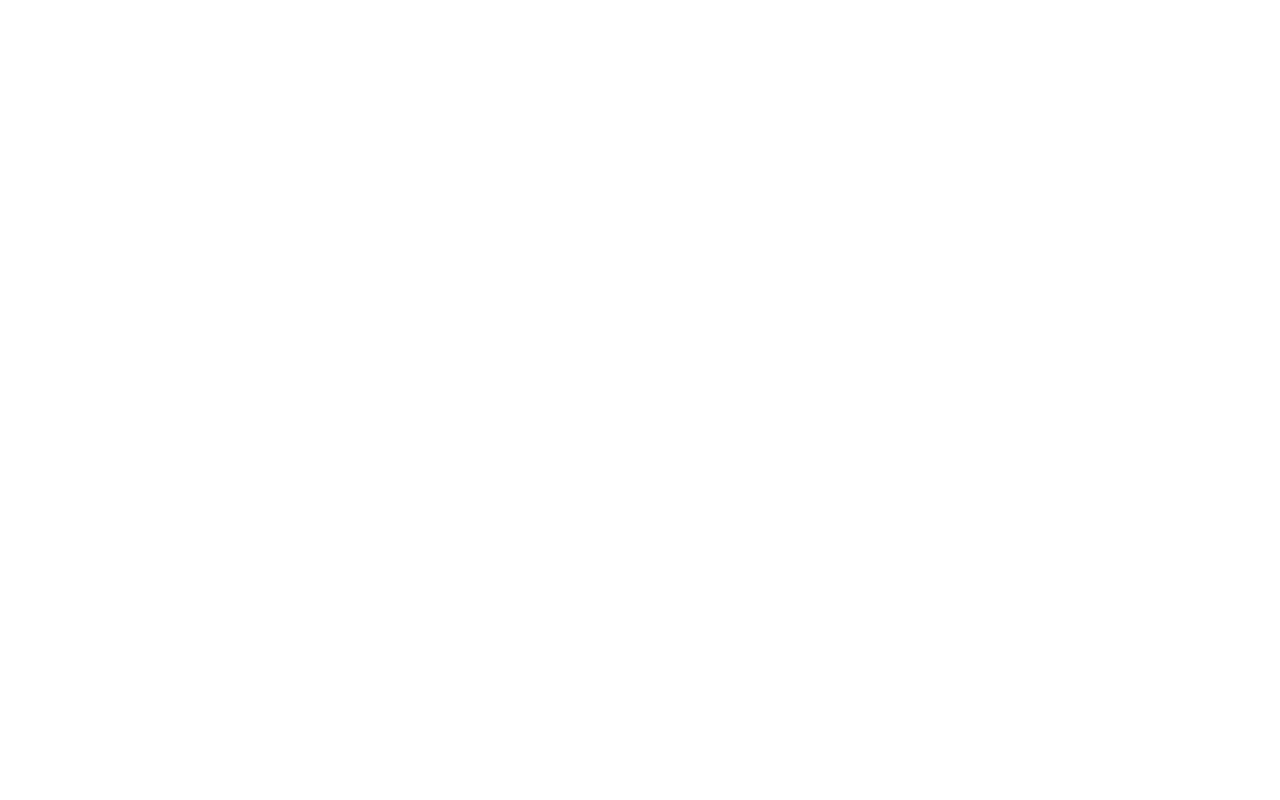
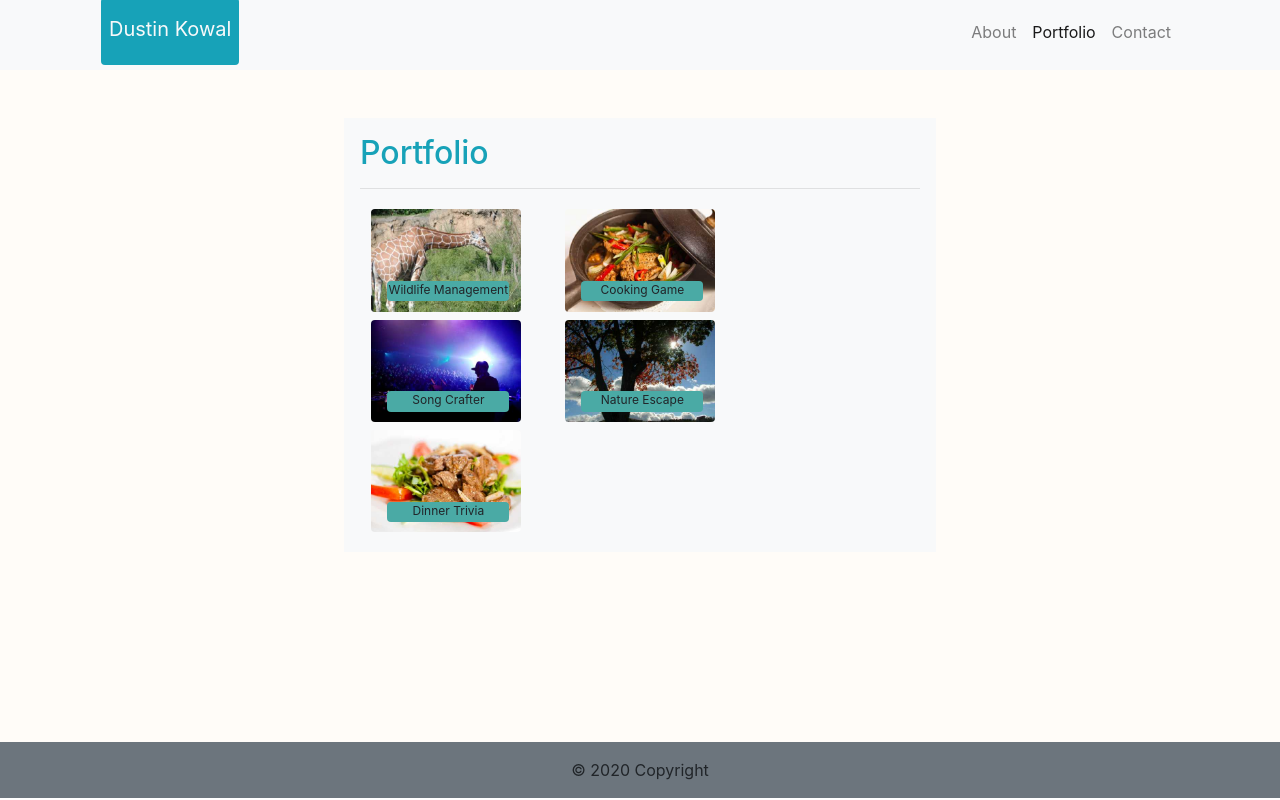
Before and after one commit to kowaldustin/dustin-kowal-prework, a plain HTML site: page Module-1_Assessment/portfolio.html in a window 1280 px wide. Drawn offline with nearby package versions, Linux system fonts and the light colour scheme.

Commit message:
Added portfolio content

```diff
--- a/Module-1_Assessment/assets/css/style.css
+++ b/Module-1_Assessment/assets/css/style.css
@@ -15,3 +15,12 @@ img{
     height:150px;
     width:150px;
 }
+.portImgText{
+    font-size:12px;
+    background-color: #4aaaa5;
+    width:63%;
+    height:20%;
+    margin-left:12%;
+    position: absolute;
+    top:70%;
+}
--- a/Module-1_Assessment/portfolio.html
+++ b/Module-1_Assessment/portfolio.html
@@ -10,6 +10,64 @@
     <link rel="stylesheet" href="https://stackpath.bootstrapcdn.com/bootstrap/4.1.3/css/bootstrap.min.css">
   </head>
   <body>
-
+    <div class="container-fluid bg-light">
+      <div class="container">
+          <nav class="navbar navbar-expand navbar-light">
+              <div class="navbar-brand bg-info pt-3 px-2 rounded"><p class="text-light">Dustin Kowal</p></div>
+              <ul class="navbar-nav ml-auto">
+                  <li class="nav-item">
+                      <a href="index.html" class="nav-link">About</a>
+                  </li>
+                  <li class="nav-item active">
+                      <a href="portfolio.html" class="nav-link">Portfolio</a>
+                  </li>
+                  <li class="nav-item">
+                  <a href="contact.html" class="nav-link">Contact</a>
+                  </li>
+              </ul>
+          </nav>
+      </div>
+      </div>
+      <div class="bgColorWrapper p-5">
+          <div class="container bg-light p-3 w-50">
+              <div class="row">
+                  <div class="col-sm-12">
+                      <h2 class="text-info">Portfolio</h2>
+                      <hr>
+                  </div>
+              </div>
+              <div class="text-center">
+              <div class="row p-1">
+                <div class="col-sm-4">
+                    <img class="img-fluid rounded" src="assets/images/portImg1.jpg">
+                    <div class="portImgText rounded"><p>Wildlife Management</p></div>
+                </div>
+                <div class="col-sm-4">
+                  <img class="img-fluid rounded" src="assets/images/portImg2.jpg">
+                  <div class="portImgText rounded"><p>Cooking Game</p></div>
+                </div>
+              </div>
+              <div class="row p-1">
+                <div class="col-sm-4">
+                  <img class="img-fluid rounded" src="assets/images/portImg3.jpg">
+                  <div class="portImgText rounded"><p>Song Crafter</p></div>
+                </div>
+                <div class="col-sm-4">
+                  <img class="img-fluid rounded" src="assets/images/portImg4.jpg">
+                  <div class="portImgText rounded"><p>Nature Escape</p></div>
+                </div>
+              </div>
+              <div class="row p-1">
+                <div class="col-sm-4">
+                  <img class="img-fluid rounded" src="assets/images/portImg5.jpg">
+                  <div class="portImgText rounded"><p>Dinner Trivia</p></div>
+                </div>
+              </div>
+              </div>
+          </div>
+      </div>
+      <div class="footer-copyright text-center py-3 bg-secondary">
+          © 2020 Copyright
+      </div>
   </body>
 </html>
```
Also changed, not shown: Module-1_Assessment/assets/images/portImg1.jpg (added), Module-1_Assessment/assets/images/portImg2.jpg (added), Module-1_Assessment/assets/images/portImg3.jpg (added), Module-1_Assessment/assets/images/portImg4.jpg (added), Module-1_Assessment/assets/images/portImg5.jpg (added).
